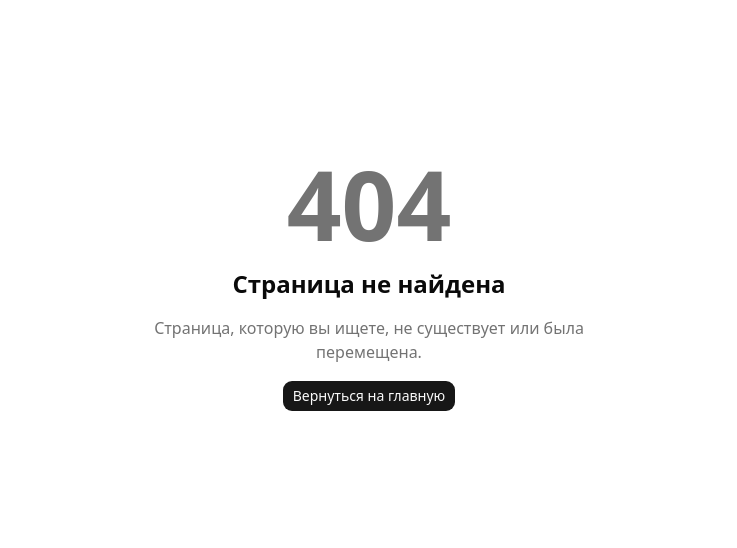
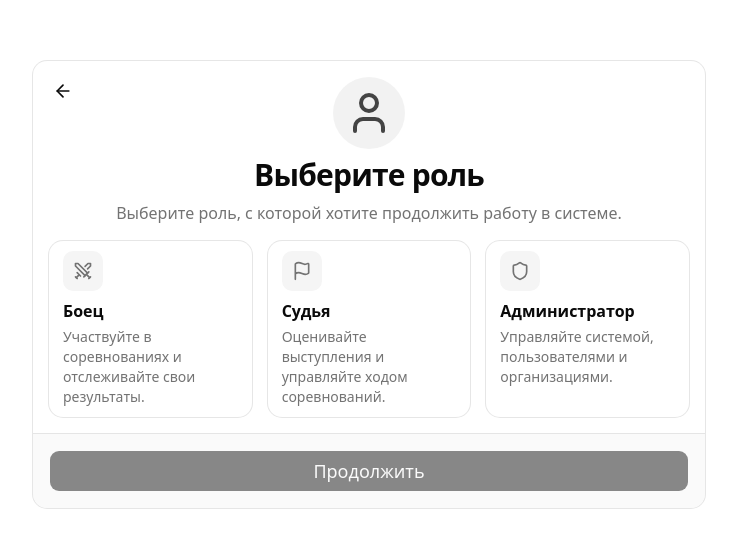
Before and after one commit to poomsae-tech/frontend-core, a React (Vite) app: page /role-select in a window 1280 px wide. Before the commit this address had no page. Shown: the part 116-664 px from the top of the page, without its empty margins (271-1008 px from the left). Built offline with nearby package versions, Linux system fonts and the light colour scheme.

Commit message:
role select page

```diff
--- a/src/App.tsx
+++ b/src/App.tsx
@@ -1,7 +1,12 @@
 import { AppRouter } from "@/router";
+import { TooltipProvider } from "./components/ui/tooltip";
 
 function App() {
-  return <AppRouter />;
+  return (
+    <TooltipProvider>
+      <AppRouter />
+    </TooltipProvider>
+  );
 }
 
 export default App;
--- /dev/null
+++ b/src/components/ui/tooltip.tsx
@@ -0,0 +1,57 @@
+"use client";
+
+import * as React from "react";
+import { Tooltip as TooltipPrimitive } from "radix-ui";
+
+import { cn } from "@/lib/utils";
+
+function TooltipProvider({
+  delayDuration = 0,
+  ...props
+}: React.ComponentProps<typeof TooltipPrimitive.Provider>) {
+  return (
+    <TooltipPrimitive.Provider
+      data-slot="tooltip-provider"
+      delayDuration={delayDuration}
+      {...props}
+    />
+  );
+}
+
+function Tooltip({
+  ...props
+}: React.ComponentProps<typeof TooltipPrimitive.Root>) {
+  return <TooltipPrimitive.Root data-slot="tooltip" {...props} />;
+}
+
+function TooltipTrigger({
+  ...props
+}: React.ComponentProps<typeof TooltipPrimitive.Trigger>) {
+  return <TooltipPrimitive.Trigger data-slot="tooltip-trigger" {...props} />;
+}
+
+function TooltipContent({
+  className,
+  sideOffset = 0,
+  children,
+  ...props
+}: React.ComponentProps<typeof TooltipPrimitive.Content>) {
+  return (
+    <TooltipPrimitive.Portal>
+      <TooltipPrimitive.Content
+        data-slot="tooltip-content"
+        sideOffset={sideOffset}
+        className={cn(
+          "data-open:animate-in data-open:fade-in-0 data-open:zoom-in-95 data-[state=delayed-open]:animate-in data-[state=delayed-open]:fade-in-0 data-[state=delayed-open]:zoom-in-95 data-closed:animate-out data-closed:fade-out-0 data-closed:zoom-out-95 data-[side=bottom]:slide-in-from-top-2 data-[side=left]:slide-in-from-right-2 data-[side=right]:slide-in-from-left-2 data-[side=top]:slide-in-from-bottom-2 inline-flex items-center gap-1.5 rounded-md px-3 py-1.5 text-xs has-data-[slot=kbd]:pr-1.5 **:data-[slot=kbd]:relative **:data-[slot=kbd]:isolate **:data-[slot=kbd]:z-50 **:data-[slot=kbd]:rounded-sm z-50 w-fit max-w-xs origin-(--radix-tooltip-content-transform-origin) bg-foreground text-background",
+          className,
+        )}
+        {...props}
+      >
+        {children}
+        <TooltipPrimitive.Arrow className="size-2.5 rotate-45 rounded-[2px] z-50 translate-y-[calc(-50%_-_2px)] bg-foreground fill-foreground" />
+      </TooltipPrimitive.Content>
+    </TooltipPrimitive.Portal>
+  );
+}
+
+export { Tooltip, TooltipContent, TooltipProvider, TooltipTrigger };
--- /dev/null
+++ b/src/features/auth/role-select/role-card.tsx
@@ -0,0 +1,56 @@
+import type { AppRole } from "@/shared/types/role.types";
+import {
+  Card,
+  CardDescription,
+  CardHeader,
+  CardTitle,
+} from "@/components/ui/card";
+import { cn } from "@/lib/utils";
+import type { RoleCardConfig } from "./role-select.types";
+
+interface RoleCardProps {
+  config: RoleCardConfig;
+  isSelected: boolean;
+  onClick: (role: AppRole) => void;
+}
+
+export function RoleCard({ config, isSelected, onClick }: RoleCardProps) {
+  const { id, title, description, icon: Icon } = config;
+
+  return (
+    <Card
+      role="button"
+      tabIndex={0}
+      aria-pressed={isSelected}
+      onClick={() => onClick(id)}
+      onKeyDown={(e) => {
+        if (e.key === "Enter" || e.key === " ") onClick(id);
+      }}
+      className={cn(
+        "cursor-pointer border-2 py-2 px-3 transition-all duration-150 ease-out",
+        isSelected
+          ? "border-primary shadow-lg"
+          : "border-transparent hover:border-primary/50 hover:shadow-md",
+      )}
+    >
+      <CardHeader className="p-0">
+        <div
+          className={cn(
+            "mb-1 flex size-10 items-center justify-center rounded-lg transition-colors duration-150",
+            isSelected ? "bg-primary/15" : "bg-muted",
+          )}
+        >
+          <Icon
+            className={cn(
+              "size-5 transition-colors duration-150",
+              isSelected ? "text-primary" : "text-muted-foreground",
+            )}
+          />
+        </div>
+
+        <CardTitle className="text-base font-semibold">{title}</CardTitle>
+        <CardDescription>{description}</CardDescription>
+      </CardHeader>
+    </Card>
+  );
+}
--- /dev/null
+++ b/src/features/auth/role-select/role-select-page.tsx
@@ -0,0 +1,80 @@
+import { useState } from "react";
+import { ArrowLeft, User } from "lucide-react";
+import { Button } from "@/components/ui/button";
+import type { AppRole } from "@/shared/types/role.types";
+import { RoleCard } from "./role-card";
+import {
+  Card,
+  CardContent,
+  CardFooter,
+  CardHeader,
+} from "@/components/ui/card";
+import { MOCK_ROLE_CONFIGS } from "@/shared/mocks/role.mock";
+import {
+  Tooltip,
+  TooltipContent,
+  TooltipTrigger,
+} from "@/components/ui/tooltip";
+
+export function RoleSelectPage() {
+  const [selectedRole, setSelectedRole] = useState<AppRole | null>(null);
+
+  function handleContinue() {
+    if (!selectedRole) return;
+    // TODO: Действие при продолжении
+    console.log("Selected role:", selectedRole);
+  }
+
+  return (
+    <div className="flex min-h-svh w-full flex-col items-center justify-center p-6 md:p-10">
+      <Card className="max-w-2xl w-full">
+        <CardHeader className="relative">
+          <div className="text-center flex flex-col items-center gap-2">
+            <div className="p-3 flex items-center justify-center bg-border/50 rounded-full">
+              <User className="size-12 opacity-75" />
+            </div>
+            <h1 className="text-3xl font-bold tracking-tight">Выберите роль</h1>
+            <p className="text-muted-foreground text-base">
+              Выберите роль, с которой хотите продолжить работу в системе.
+            </p>
+          </div>
+          <Tooltip>
+            <TooltipTrigger className="absolute top-0 left-4">
+              <Button
+                size={"icon-sm"}
+                variant={"ghost"}
+                // TODO: Вернуться назад (к авторизации)
+              >
+                <ArrowLeft className="size-5" />
+              </Button>
+            </TooltipTrigger>
+
+            <TooltipContent side="right">Вернуться назад</TooltipContent>
+          </Tooltip>
+        </CardHeader>
+        <CardContent>
+          <div className="grid w-full grid-cols-1 gap-4 sm:grid-cols-3">
+            {MOCK_ROLE_CONFIGS.map((config) => (
+              <RoleCard
+                key={config.id}
+                config={config}
+                isSelected={selectedRole === config.id}
+                onClick={setSelectedRole}
+              />
+            ))}
+          </div>
+        </CardContent>
+        <CardFooter>
+          <Button
+            size="lg"
+            disabled={!selectedRole}
+            onClick={handleContinue}
+            className="w-full py-5 text-lg  max-w-2xl"
+          >
+            Продолжить
+          </Button>
+        </CardFooter>
+      </Card>
+    </div>
+  );
+}
--- a/src/router/index.tsx
+++ b/src/router/index.tsx
@@ -15,12 +15,18 @@ import { UserUpcomingStartsPage } from "@/features/user/upcoming-starts/user-upc
 
 // Shared/Auth Features
 import { LoginPage } from "@/features/auth/login-page";
+import { RoleSelectPage } from "@/features/auth/role-select/role-select-page";
 import { NotFoundPage } from "@/features/layout/not-found-page";
 
 const router = createBrowserRouter([
   {
     path: "/login",
     element: <LoginPage />,
+    errorElement: <RouteErrorBoundary />,
+  },
+  {
+    path: "/role-select",
+    element: <RoleSelectPage />,
     errorElement: <RouteErrorBoundary />,
   },
   {
--- /dev/null
+++ b/src/shared/mocks/role.mock.ts
@@ -0,0 +1,23 @@
+import type { RoleCardConfig } from "@/features/auth/role-select/role-select.types";
+import { Flag, Shield, Swords } from "lucide-react";
+
+export const MOCK_ROLE_CONFIGS: RoleCardConfig[] = [
+  {
+    id: "FIGHTER",
+    title: "Боец",
+    description: "Участвуйте в соревнованиях и отслеживайте свои результаты.",
+    icon: Swords,
+  },
+  {
+    id: "REFEREE",
+    title: "Судья",
+    description: "Оценивайте выступления и управляйте ходом соревнований.",
+    icon: Flag,
+  },
+  {
+    id: "ADMIN",
+    title: "Администратор",
+    description: "Управляйте системой, пользователями и организациями.",
+    icon: Shield,
+  },
+];
--- /dev/null
+++ b/src/shared/types/role.types.ts
@@ -0,0 +1 @@
+export type AppRole = 'FIGHTER' | 'REFEREE' | 'ADMIN';
```
Also changed, not shown: src/features/auth/role-select/role-select.types.ts (added, +9 -0 lines), 1 other file (tests, documents, lock files or other folders).
